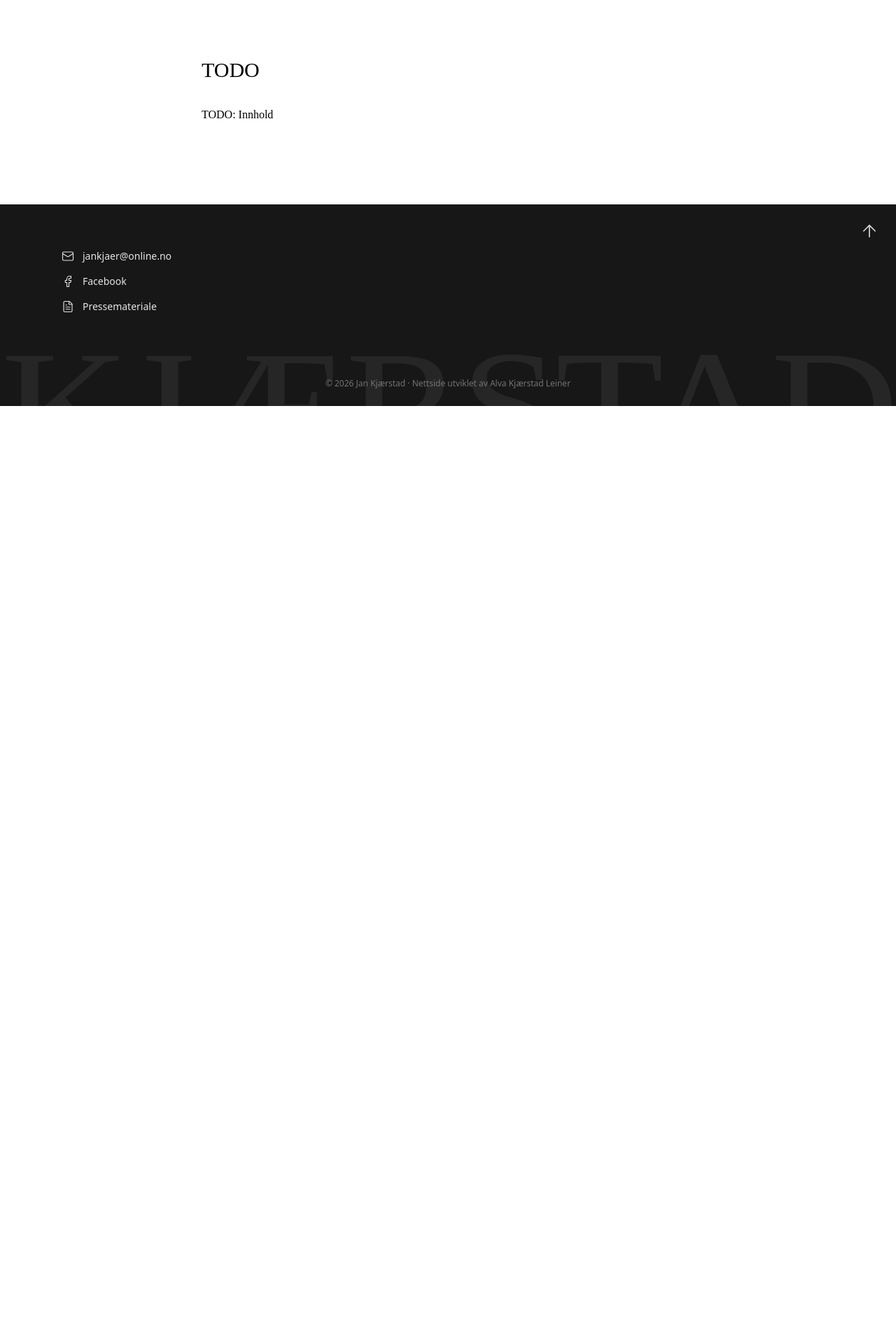
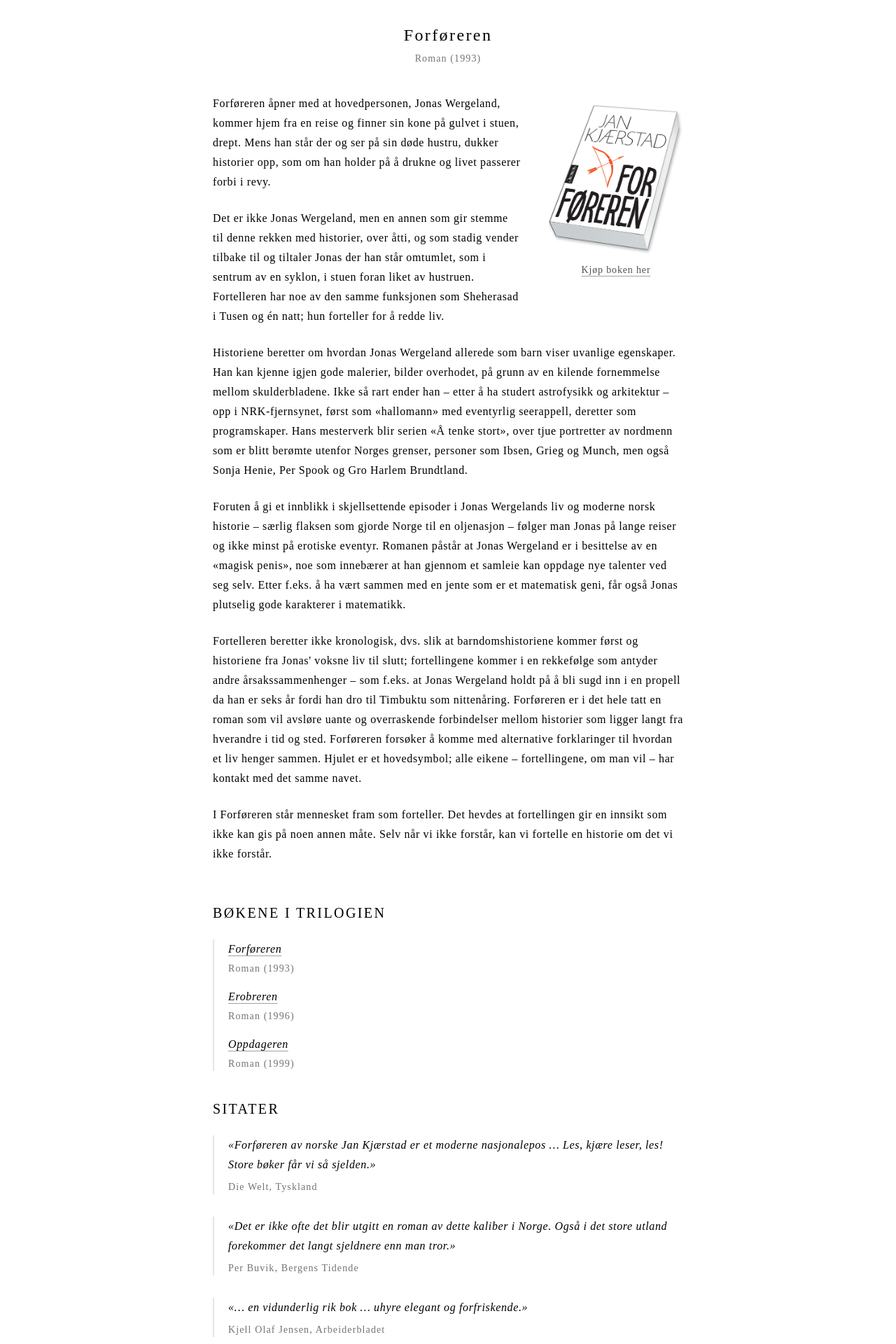
Before and after one commit to alvakleiner/JanKjaer, a React (Vite) app: page /bibliografi/forforeren in a window 1280 px wide. Shown: the part 220-2140 px from the top of the page at 70% size. Before the commit the page ends 800 px from the top, so only its background shows below. Built offline with nearby package versions, Linux system fonts and the light colour scheme.

Commit message:
feat: create forføreren page

```diff
--- a/src/pages/Bibliografi/forforeren.tsx
+++ b/src/pages/Bibliografi/forforeren.tsx
@@ -1,14 +1,92 @@
-export default function BookPage() {
+import { BookPageBody, BookPageQuotes } from "../../components/BookPage"
+import type { BookPageContent } from "../../components/BookPage"
+import TrilogyBooks from "../../components/TrilogyBooks"
+
+
+const forforerenContent: BookPageContent = {
+  title: { no: "Forføreren", en: "The Seducer" },
+  meta: { no: "Roman (1993)", en: "Novel (1993)" },
+  buyLink: {
+    no: { label: "Kjøp boken her", href: "https://aschehoug.no/forforeren" },
+    en: { label: "Buy the book here", href: "https://aschehoug.no/forforeren" },
+  },
+  coverImage: {
+    src: "/images/forforeren-3d.png",
+  },
+  quotesTitle: { no: "Sitater", en: "Quotes" },
+  quotes: [
+    {
+      text: {
+        no: "«Forføreren av norske Jan Kjærstad er et moderne nasjonalepos … Les, kjære leser, les! Store bøker får vi så sjelden.»",
+        en: "'The Seducer by the Norwegian Jan Kjærstad is a modern national epic … Read on, reader, read on – great books are so rare!'",
+      },
+      source: "Die Welt, Tyskland",
+    },
+    {
+      text: {
+        no: "«Det er ikke ofte det blir utgitt en roman av dette kaliber i Norge. Også i det store utland forekommer det langt sjeldnere enn man tror.»",
+        en: "(In norwegian) 'Det er ikke ofte det blir utgitt en roman av dette kaliber i Norge. Også i det store utland forekommer det langt sjeldnere enn man tror.'",
+      },
+      source: "Per Buvik, Bergens Tidende",
+    },
+    {
+      text: {
+        no: "«… en vidunderlig rik bok … uhyre elegant og forfriskende.»",
+        en: "(In norwegian) '… en vidunderlig rik bok … uhyre elegant og forfriskende.'",
+      },
+      source: "Kjell Olaf Jensen, Arbeiderbladet",
+    },
+    {
+      text: {
+        no: "«En forrykende fortelling, rik og bevegende, festlig og tragisk … Sannelig. Det er lenge siden jeg har vært så intenst opptatt av en bok.»",
+        en: "'A tremendous story, rich and moving, delightful and tragic … Veracious. It's a long time since I was so intensely taken with a book.'",
+      },
+      source: "Erik Svendsen, Politiken",
+    },
+    {
+      text: {
+        no: "«Forføreren er nemlig så livsbekreftende at det er en ren fryd å lese den. Den er stort tenkt, og den er storslått og formidabelt godt skrevet.»",
+        en: "'The Seducer is really so life-affirming, that it is a pure joy to read. It's a great concept, it's impressive and formidably well written.'",
+      },
+      source: "Lars Handesten, Berlingske Tidende",
+    },
+    {
+      text: {
+        no: "«Romanene er mesterstykker … Det er mulig at jeg forandrer mening, men nå, etter bare én natt med denne tusensiders boken, kan jeg ikke tenke meg en eneste roman fra europeisk samtidslitteratur som jeg heller ville foretrekke enn disse to fra Jan Kjærstad.»",
+        en: "'… It is possible that I'll change my mind, but now, after a single night with this thousand-pager, I can't think of a single novel from contemporary European literature I'd rather have than these two by Jan Kjærstad.'",
+      },
+      source: "Thomas Thura, Weekend-avisen",
+    },
+  ],
+  paragraphs: {
+    no: [
+      "Forføreren åpner med at hovedpersonen, Jonas Wergeland, kommer hjem fra en reise og finner sin kone på gulvet i stuen, drept. Mens han står der og ser på sin døde hustru, dukker historier opp, som om han holder på å drukne og livet passerer forbi i revy.",
+      "Det er ikke Jonas Wergeland, men en annen som gir stemme til denne rekken med historier, over åtti, og som stadig vender tilbake til og tiltaler Jonas der han står omtumlet, som i sentrum av en syklon, i stuen foran liket av hustruen. Fortelleren har noe av den samme funksjonen som Sheherasad i Tusen og én natt; hun forteller for å redde liv.",
+      "Historiene beretter om hvordan Jonas Wergeland allerede som barn viser uvanlige egenskaper. Han kan kjenne igjen gode malerier, bilder overhodet, på grunn av en kilende fornemmelse mellom skulderbladene. Ikke så rart ender han – etter å ha studert astrofysikk og arkitektur – opp i NRK-fjernsynet, først som «hallomann» med eventyrlig seerappell, deretter som programskaper. Hans mesterverk blir serien «Å tenke stort», over tjue portretter av nordmenn som er blitt berømte utenfor Norges grenser, personer som Ibsen, Grieg og Munch, men også Sonja Henie, Per Spook og Gro Harlem Brundtland.",
+      "Foruten å gi et innblikk i skjellsettende episoder i Jonas Wergelands liv og moderne norsk historie – særlig flaksen som gjorde Norge til en oljenasjon – følger man Jonas på lange reiser og ikke minst på erotiske eventyr. Romanen påstår at Jonas Wergeland er i besittelse av en «magisk penis», noe som innebærer at han gjennom et samleie kan oppdage nye talenter ved seg selv. Etter f.eks. å ha vært sammen med en jente som er et matematisk geni, får også Jonas plutselig gode karakterer i matematikk.",
+      "Fortelleren beretter ikke kronologisk, dvs. slik at barndomshistoriene kommer først og historiene fra Jonas' voksne liv til slutt; fortellingene kommer i en rekkefølge som antyder andre årsakssammenhenger – som f.eks. at Jonas Wergeland holdt på å bli sugd inn i en propell da han er seks år fordi han dro til Timbuktu som nittenåring. Forføreren er i det hele tatt en roman som vil avsløre uante og overraskende forbindelser mellom historier som ligger langt fra hverandre i tid og sted. Forføreren forsøker å komme med alternative forklaringer til hvordan et liv henger sammen. Hjulet er et hovedsymbol; alle eikene – fortellingene, om man vil – har kontakt med det samme navet.",
+      "I Forføreren står mennesket fram som forteller. Det hevdes at fortellingen gir en innsikt som ikke kan gis på noen annen måte. Selv når vi ikke forstår, kan vi fortelle en historie om det vi ikke forstår.",
+    ],
+    en: [
+      "In The Seducer we are introduced to the charismatic Jonas Wergeland who has achieved stardom with his television series \"Thinking Big\". He returns home from a trip abroad to find his wife dead. Taking this as a starting point, the hero's sensational life history is revealed by a stream of dramatic narratives.",
+      "Jan Kjærstad is an author who knows how to use effect – the reader is swept along from Grorud and Oslo to locations such as Timbuktu and Shanghai, from a boy's first encounter with the Kama Sutra to his use of that knowledge in front of the cameras in Oslo's main television studios.",
+      "The Seducer is an easily read, thrilling and erotic book – one huge collection of narratives.",
+    ],
+  },
+}
+
+export default function Forforeren() {
+
   return (
     <section className="bg-white">
-      <div className="max-w-3xl mx-auto px-4 md:px-8 py-16">
-        <h1 className="font-['Playfair_Display',serif] text-3xl">
-          TODO
-        </h1>
+      <div className="max-w-3xl mx-auto px-4 md:px-8 lg:px-12 py-4 mb-16">
 
-        <div className="mt-8 font-['Lora',serif] text-[16px] leading-7 space-y-6">
-          <p>TODO: Innhold</p>
-        </div>
+      <BookPageBody content={forforerenContent} />
+
+      <TrilogyBooks />
+
+      <BookPageQuotes content={forforerenContent} />
+
       </div>
     </section>
   )
--- a/src/pages/Bibliografi/hos-sheherasad-fantasiens-dronning.tsx
+++ b/src/pages/Bibliografi/hos-sheherasad-fantasiens-dronning.tsx
@@ -1,7 +1,7 @@
 import { BookPageBody } from "../../components/BookPage"
 import type { BookPageContent } from "../../components/BookPage"
 
-const mennesketsNettContent: BookPageContent = {
+const HosSheherasadFantasiensDronningContent: BookPageContent = {
   title: { no: "Hos Sheherasad, fantasiens dronning", en: "The World of Scheherazade, Queen of Tales" },
   meta: { no: "Bildebok (1995)", en: "Picture Book (1995)" },
   coverImage: {
@@ -24,11 +24,11 @@ const mennesketsNettContent: BookPageContent = {
   },
 }
 
-export default function mennesketsNett() {
+export default function HosSheherasadFantasiensDronning() {
   return (
     <section className="bg-white">
       <div className="max-w-3xl mx-auto px-4 md:px-8 lg:px-12 py-4 mb-16">
-        <BookPageBody content={mennesketsNettContent} />
+        <BookPageBody content={HosSheherasadFantasiensDronningContent} />
       </div>
     </section>
   )
```
